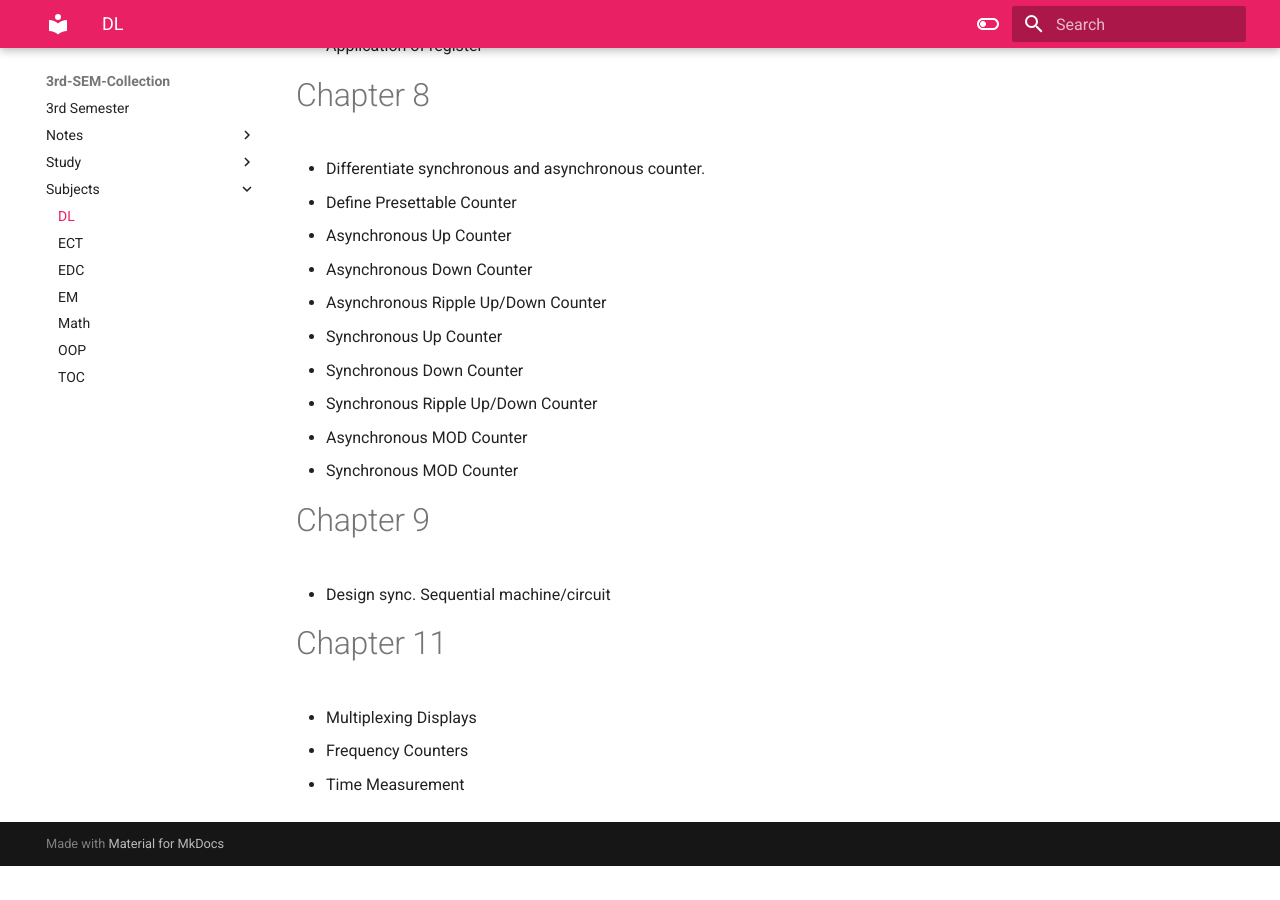
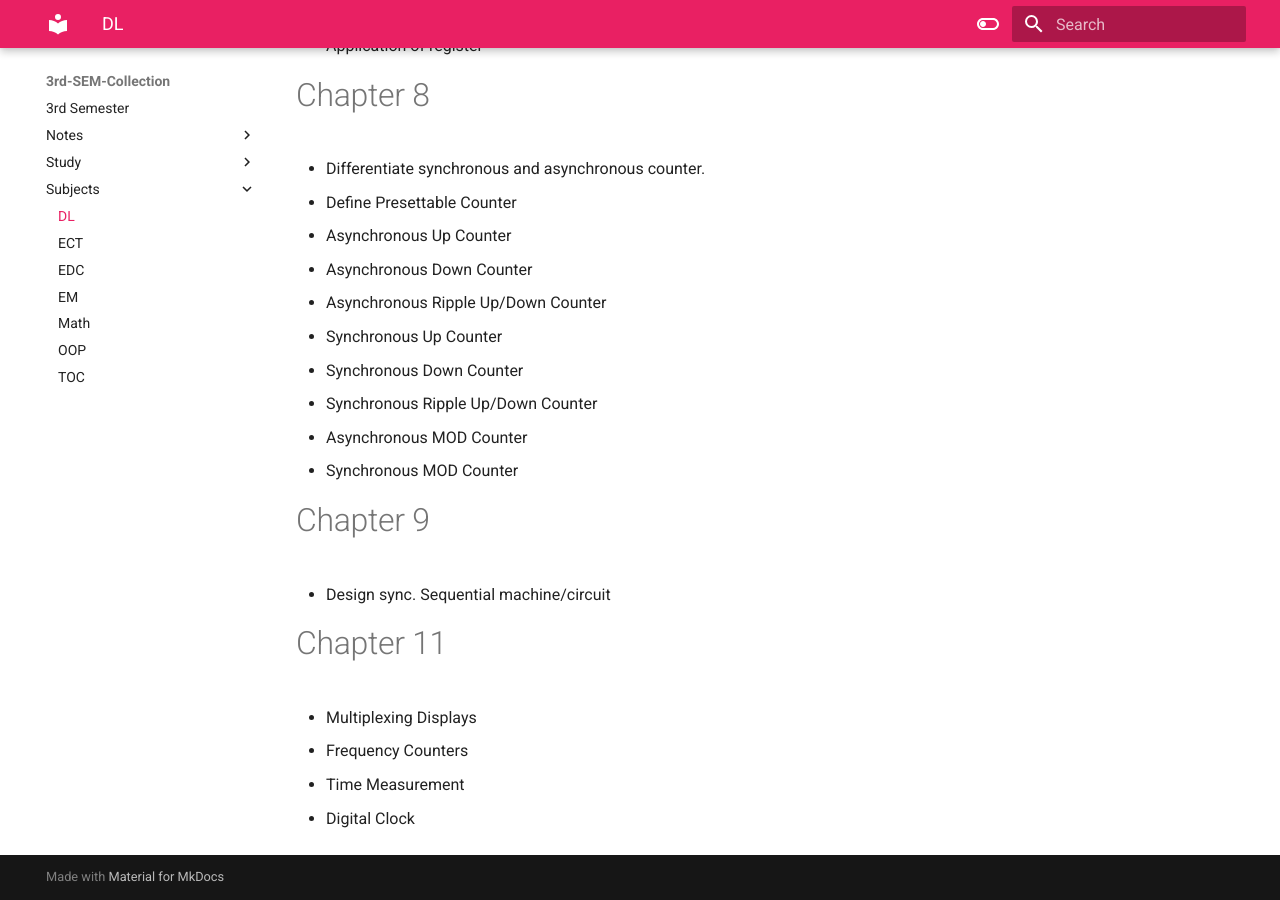
Before and after one commit to scifisatan/SEM-III, an MkDocs documentation site: the page built from docs/Subjects/DL.md, in a window 1280 px wide and 900 px high, scrolled down 4306 px. Built offline with MkDocs 1.6.1 and Material for MkDocs 9.7.7, drawn with Linux system fonts in a browser that asks for light colours; before the commit the page ends 5172 px from its top, so only the background shows below that.

Commit message:
Update DL.md

```diff
--- a/docs/Subjects/DL.md
+++ b/docs/Subjects/DL.md
@@ -147,3 +147,4 @@ Chapter 11: Applications - 4 marks
 * Multiplexing Displays
 * Frequency Counters
 * Time Measurement
+* Digital Clock
```
